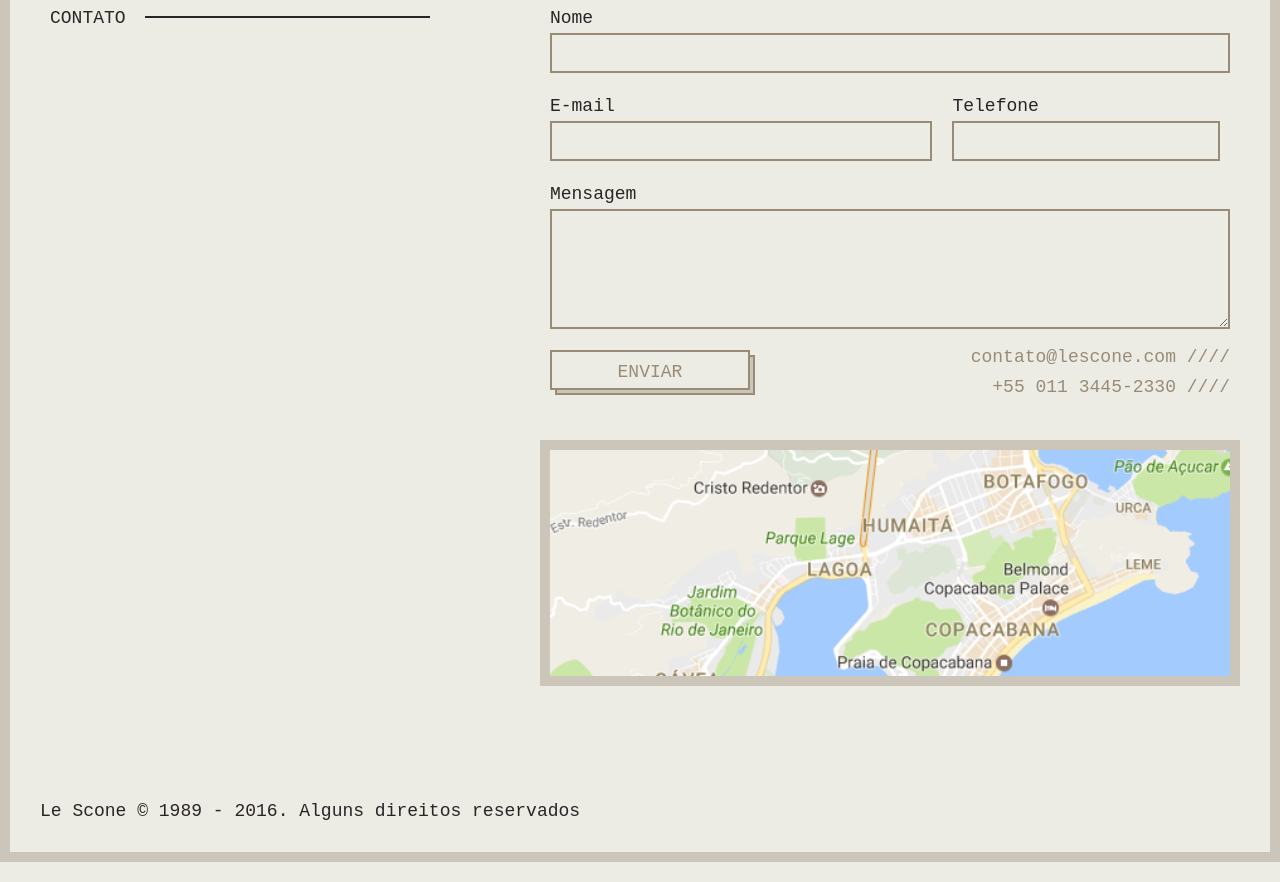
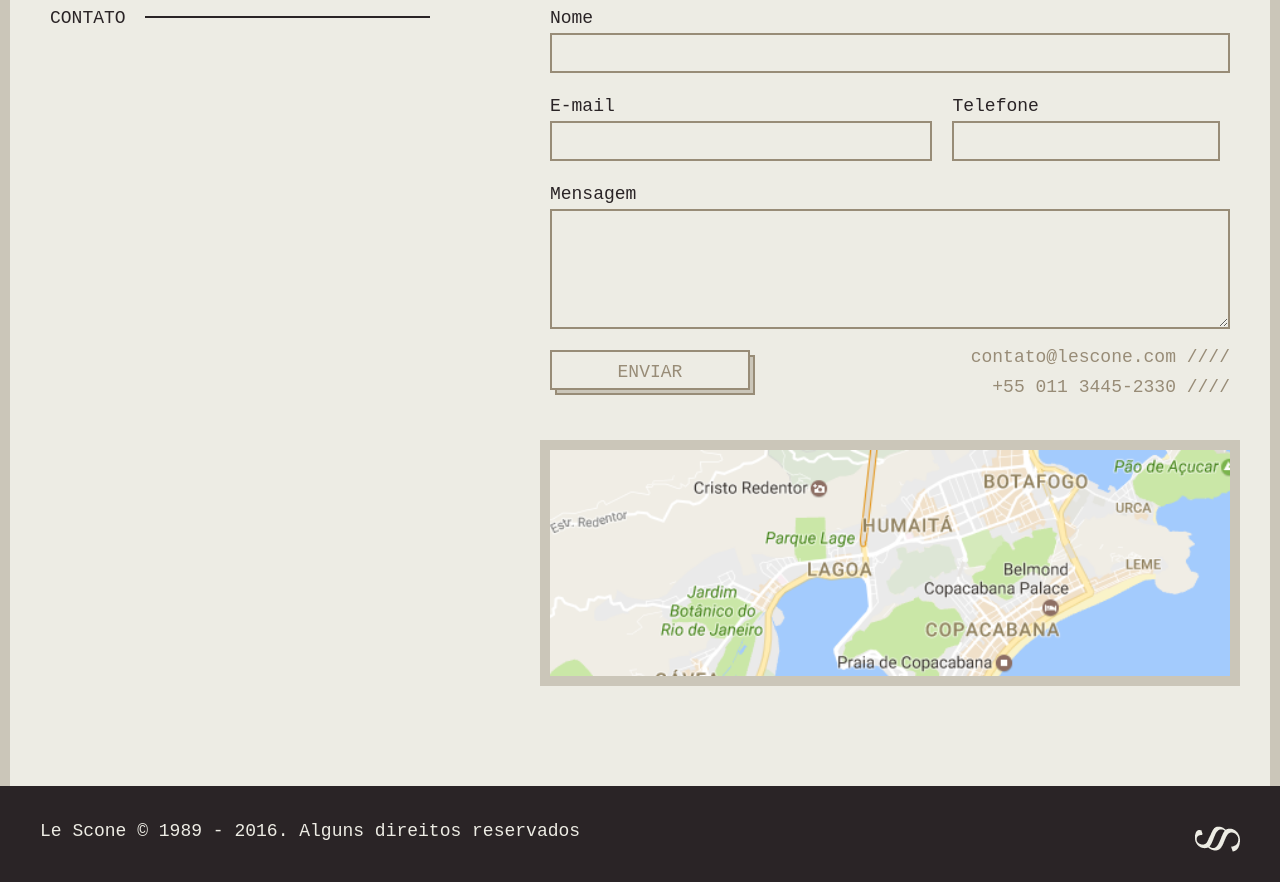
Before and after one commit to pedrobissetti/LeScone, a website: page index.html in a window 1280 px wide. Shown: the part 1771-2653 px from the top of the page. Drawn offline with Linux system fonts and the light colour scheme; a web font is replaced by a local one.

Commit message:
footer-finalizado

```diff
--- /dev/null
+++ b/css/scss/_footer.scss
@@ -0,0 +1,19 @@
+footer {
+  padding: 20px 0;
+  background: $cinza;
+  @include box-shadow(0 0 0 10px $cinza);
+  p {
+    color: $bege-claro;
+    @include d(s) {
+      text-align: center;
+    }
+  }
+  a img {
+    float: right;
+    margin-top: -20px;
+    @include d(s) {
+      float: none;
+      margin: 20px auto;
+    }
+  }
+}
--- a/css/scss/style.scss
+++ b/css/scss/style.scss
@@ -8,3 +8,4 @@
 @import 'intro';
 @import 'menu';
 @import 'contato';
+@import 'footer';
--- a/index.html
+++ b/index.html
@@ -85,7 +85,9 @@
 	<footer>
 		<div class="container">
 			<p>Le Scone © 1989 - 2016. Alguns direitos reservados</p>
-			<img src="img/lescone-icone.png" alt="Le Scone Icone">
+			<a href="https:google.com" target="_blank">
+				<img src="img/lescone-icone.png" alt="Le Scone Icone">
+			</a>
 		</div>
 	</footer>
 
```
Also changed, not shown: css/scss/_contato.scss (line endings or trailing spaces), css/style.css.
